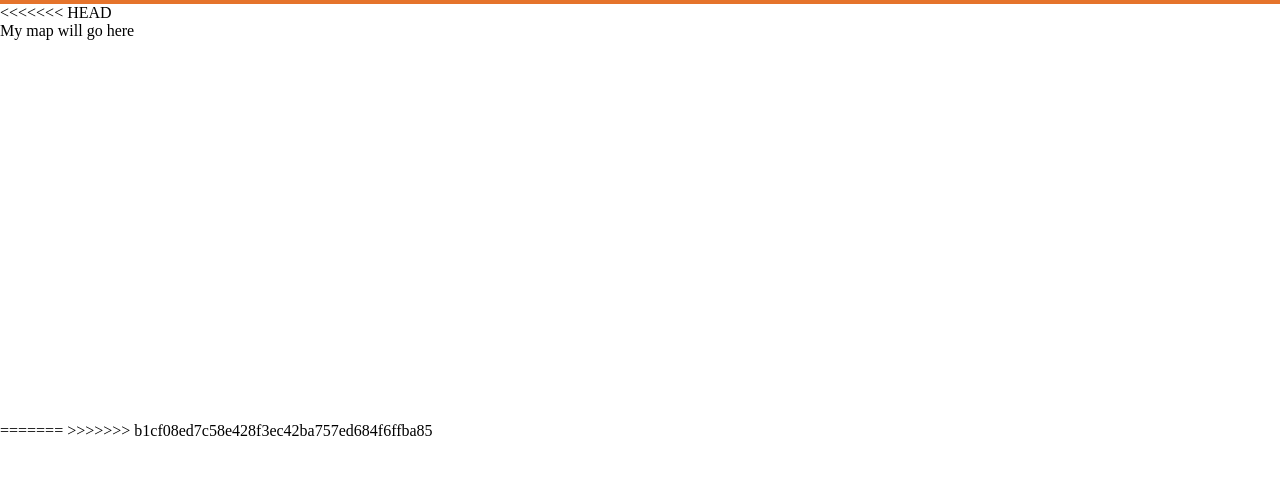
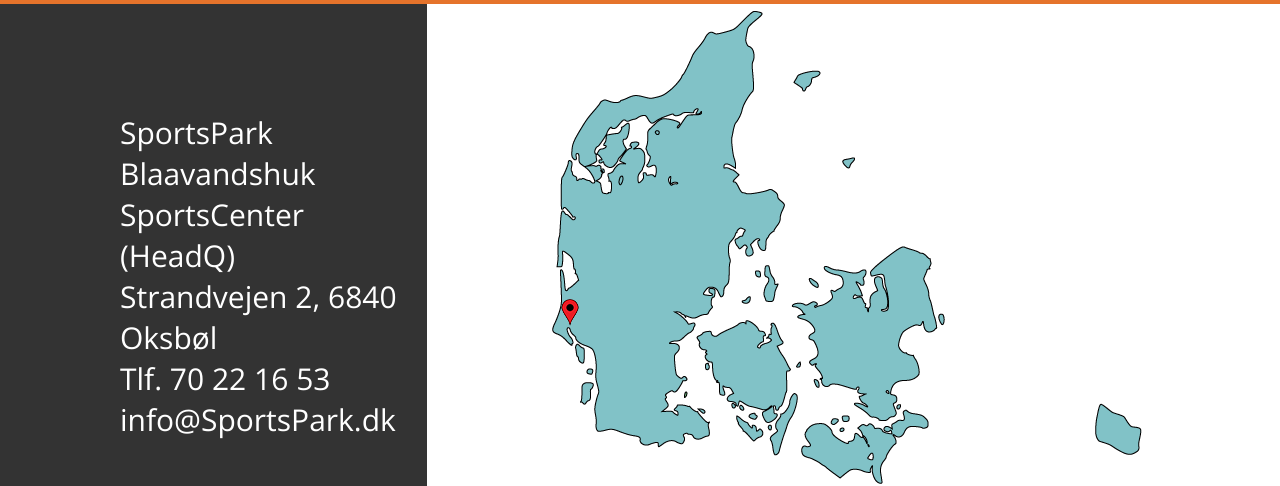
Before and after one commit to Praem/SportsPark, a plain HTML site: page index.html in a window 1280 px wide. Shown: the part 565-1051 px from the top of the page. Before the commit the page ends 1005 px from the top, so only its background shows below. Drawn offline with nearby package versions, Linux system fonts and the light colour scheme; some packages are replaced by stand-ins of ours.

Commit message:
locations update

```diff
--- a/assets/css/style.css
+++ b/assets/css/style.css
@@ -19,6 +19,7 @@ h1 {
 
 h2 {
 	font-family: Open Sans;
+	color: #fff;
 }
 
 h3 {
@@ -39,6 +40,8 @@ h6 {
 
 p {
 	font-family: Open Sans;
+	color: #fff;
+	font-size: 1.875em;
 }
 
 
@@ -84,7 +87,36 @@ font-style: normal;
 display: inline-block;
 }
 
-#map {
-	width: 400px;
-	height: 400px;
+.container {
+	display: flex;
+
+	align-items: center;
 }
+
+.form {
+	flex: 1;
+	background-color: #333;
+	height: 482px;
+
+
+}
+
+.form p {
+	padding-top: 3.6em;
+	text-align: left;
+  padding-left: 4em;
+
+
+
+}
+
+.map {
+	flex: 2;
+}
+
+.map img {
+	display: block;
+    margin-left: auto;
+    margin-right: auto;
+
+}
--- a/index.html
+++ b/index.html
@@ -36,16 +36,20 @@
  	<div class="button">
 		<a href="#"><h2>Se priser her<h2></a>
 	</div>
+<div class="container">
+	<div class="form">
+			<p>SportsPark<br>Blaavandshuk<br>SportsCenter<br>(HeadQ)
+			<br>Strandvejen 2, 6840<br>Oksbøl<br>Tlf. 70 22 16 53<br>info@SportsPark.dk</p>
+	</div>
 
-<<<<<<< HEAD
-  <div id="map">My map will go here</div>
-		<script type="text/javascript" src="location.js"></script>
-	<script src="https://maps.googleapis.com/maps/api/js?callback=myMap"></script>
+  <div class="map">
+<img src="assets/img/danmarks_kort.png" alt="Strandvejen 2, 6840">
+	</div>
+</div>
 
-=======
 
 	<script type="text/javascript" src="assets/js/testimonials-script.js"></script>
->>>>>>> b1cf08ed7c58e428f3ec42ba757ed684f6ffba85
+
 	</body>
 
 </html>
```
Also changed, not shown: assets/img/danmarks_kort.png (added).
